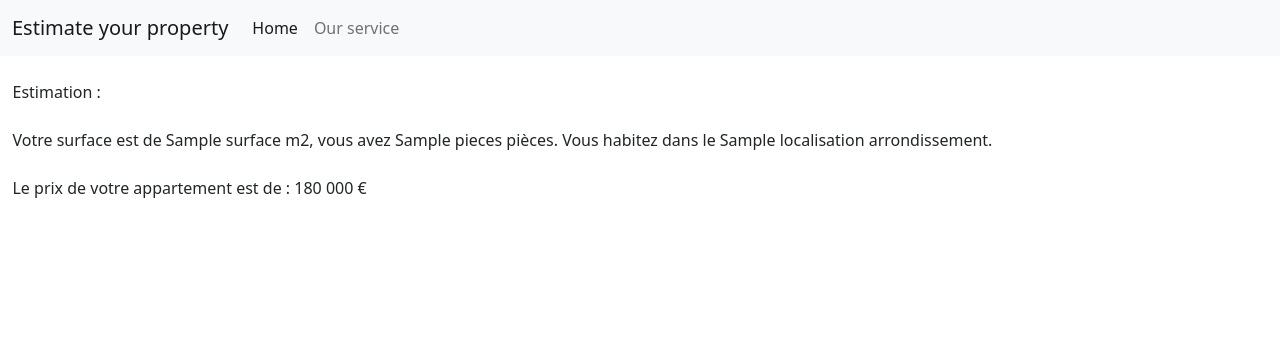
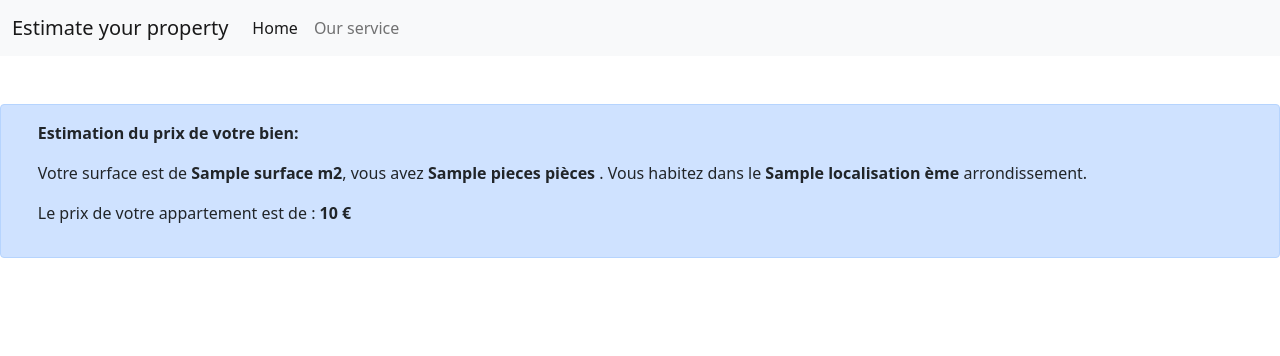
Before and after one commit to Real-estate-ml/flask_app, a Flask app: template templates/resultat.html in a window 1280 px wide. Shown: the top 356 px of the page. Run offline with Flask 2, Linux system fonts and the light colour scheme; the template is opened without the code that fills it: most values are stand-ins (such as "Sample title", 1, 10 or a date in 2020); parts of the project's set-up code (start-up, migrations or seed data) failed here and were passed over.

Commit message:
add connect and collect model from gcs function and print result on web app

```diff
--- a/app.py
+++ b/app.py
@@ -1,4 +1,5 @@
 from flask import Flask, render_template, request
+from connect_gcs import get_prediction
 
 app = Flask(__name__)
 
@@ -16,7 +17,7 @@ def resultat():
     surface = result['surface']
     localisation = result['localisation']
     pieces = result['pieces']
-    return render_template("resultat.html", surface=surface, localisation=localisation, pieces=pieces)
+    return render_template("resultat.html", surface=surface, localisation=localisation, pieces=pieces, price=get_prediction(int(pieces), int(surface), int(localisation)))
 
 @app.route('/ourservice')
 def ourservice():
--- a/templates/resultat.html
+++ b/templates/resultat.html
@@ -3,14 +3,22 @@
 
 {% block content %}
 <br>
-&nbsp;&nbsp;&nbsp;Estimation :
 <br>
-<br>
-&nbsp;&nbsp;&nbsp;Votre surface est de {{surface}} m2,
-vous avez {{pieces}} pièces.
-Vous habitez dans le {{localisation}} arrondissement.
+<div class="alert alert-primary" role="alert">
+<p class="fw-bolder text-dark" >
 
-<br>
-<br>
-&nbsp;&nbsp;&nbsp;Le prix de votre appartement est de : 180 000 €
+
+&nbsp;&nbsp;&nbsp;&nbsp;&nbsp;Estimation du prix de votre bien:
+</p>
+
+<p class="text-dark">
+&nbsp;&nbsp;&nbsp;&nbsp;&nbsp;Votre surface est de <span class="text-dark fw-bolder"> {{surface}} m2</span>,
+vous avez <span class="text-dark fw-bolder"> {{pieces}} pièces</span> .
+Vous habitez dans le <span class="text-dark fw-bolder"> {{localisation}} ème</span> arrondissement.
+</p>
+
+<p class="text-dark">
+&nbsp;&nbsp;&nbsp;&nbsp;&nbsp;Le prix de votre appartement est de :<span class="text-dark fw-bolder"> {{price}} €</span>
+</p>
+</div>
 {% endblock %}
```
Also changed, not shown: connect_gcs.py (added, +19 -0 lines).
